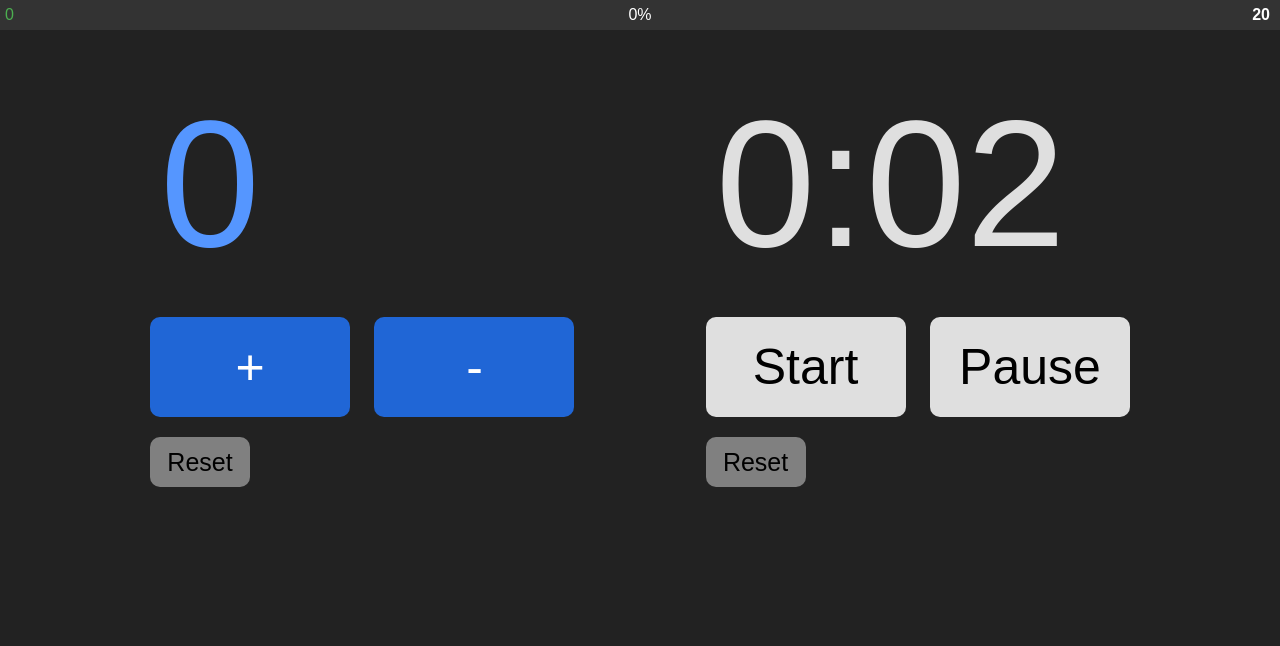
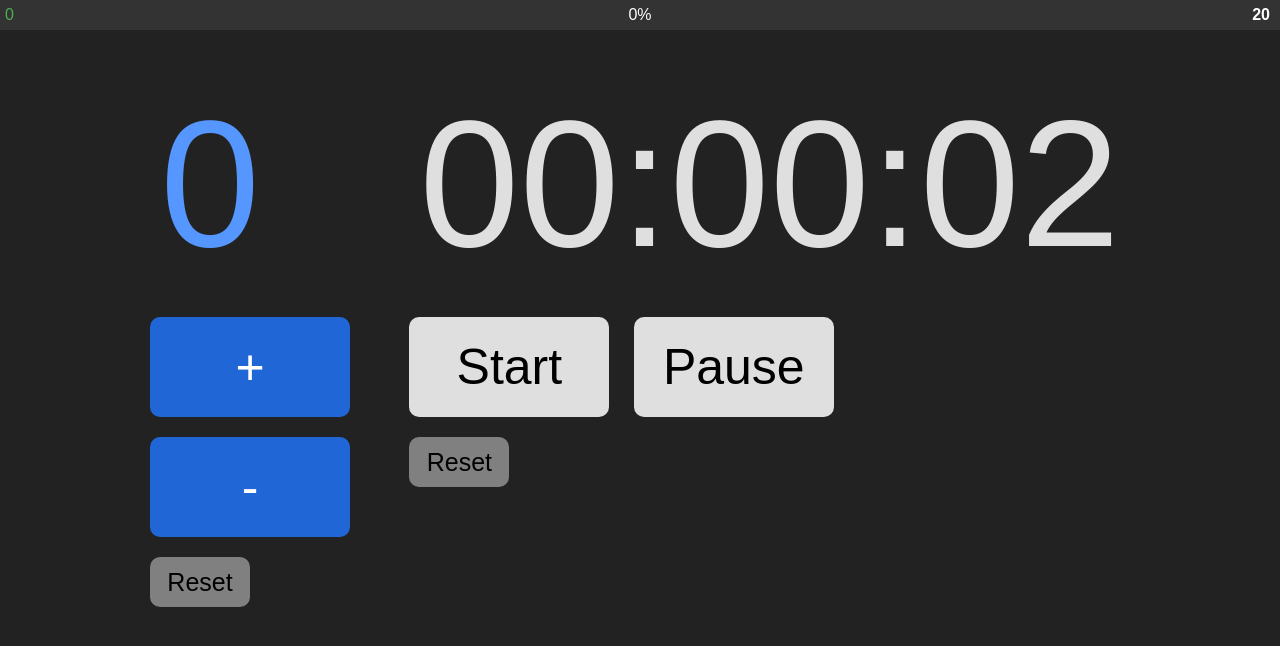
Before and after one commit to doublezed2/counter-stopwatch, a plain HTML site: page index.html in a window 1280 px wide. Both pictures are taken after a click on the button "Start". Drawn offline with Linux system fonts and the light colour scheme.

Commit message:
Update countdown to show hours

```diff
--- a/index.html
+++ b/index.html
@@ -303,9 +303,15 @@
         function startStopwatch() {
             interval = setInterval(function () {
                 time += 1;
-                var minutes = Math.floor(time / 60);
-                var seconds = time % 60;
-                var displayTime = minutes + ":" + (seconds < 10 ? "0" : "") + seconds;
+                var hours = Math.floor(time / 3600);
+                var remainingSeconds = time % 3600;
+                var minutes = Math.floor(remainingSeconds / 60);
+                var seconds = remainingSeconds % 60;
+
+                var displayTime = (hours < 10 ? "0" : "") + hours + ":" +
+                                (minutes < 10 ? "0" : "") + minutes + ":" +
+                                (seconds < 10 ? "0" : "") + seconds;
+
                 stopwatch.innerHTML = displayTime;
             }, 1000);
         }
```
